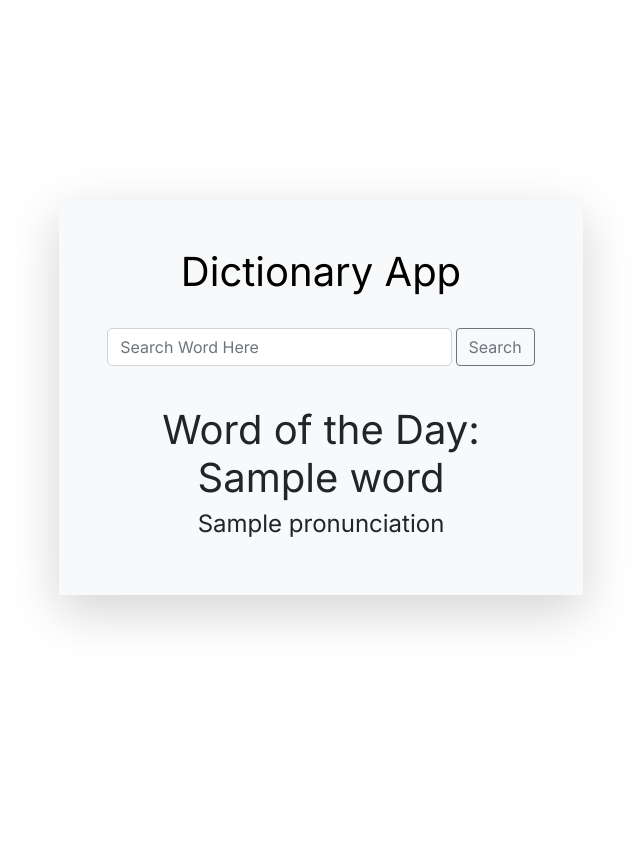
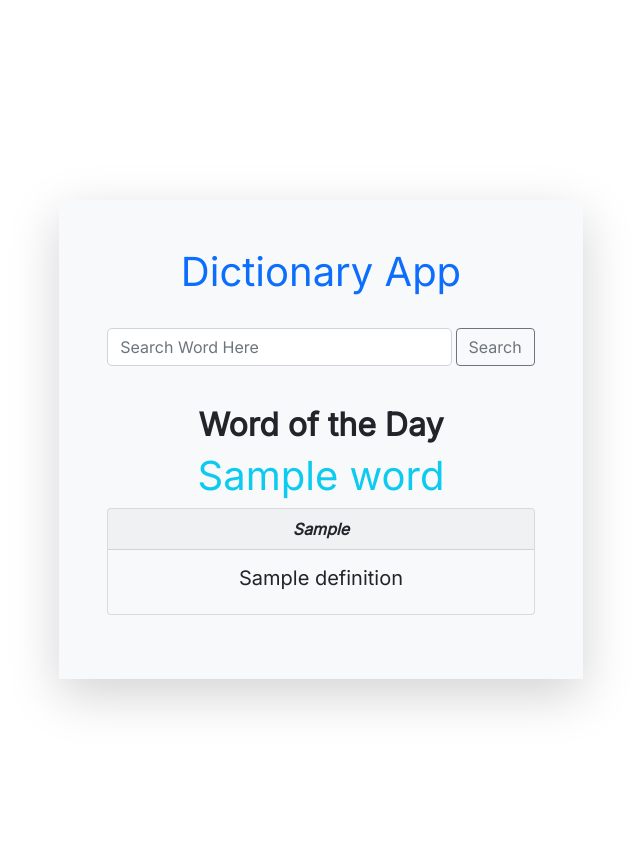
Before and after one commit to ParaskR/dictionary-flask-fork, a Flask app: template dictionary_app/templates/base.html in a window 1280 px wide. Shown: the part 56-911 px from the top of the page, without its empty margins (319-959 px from the left). Run offline with Flask 2, Linux system fonts and the light colour scheme; the template is opened without the code that fills it: most values are stand-ins (such as "Sample title", 1, 10 or a date in 2020); some libraries are stand-ins or nearby versions.

Commit message:
word of the day - working

```diff
--- a/dictionary_app/app.py
+++ b/dictionary_app/app.py
@@ -33,17 +33,14 @@ def register():
 
 @flask_app.route('/')
 def index():
-    # Code for word of the day
-    random_word = RandomWords()
-    random_word = random_word.get_random_word()
-    return word_definition(random_word, "base.html")
+    return word_of_the_day()
 
 
 @flask_app.route('/', methods=['POST'])
 def word_search_post():
     user_text = request.form['user_text']
     if user_text != "":
-        return word_definition(user_text, "word.html")
+        return word_definition(user_text)
     else:
         return render_template("base.html")
 
@@ -51,7 +48,23 @@ def word_search_post():
 app.mount("/v1", WSGIMiddleware(flask_app))
 
 
-def word_definition(word, template_name):
+def word_of_the_day():
+    r = RandomWords()
+    r = json.loads(r.word_of_the_day())
+
+    word = r["word"]
+    part_of_speech = []
+    definitions = []
+
+    for definition in r["definations"]:
+        definitions.append(definition["text"])
+        part_of_speech.append(definition["partOfSpeech"])
+
+    word_results = zip(part_of_speech, definitions)
+    return render_template("base.html", word=word, word_results=word_results)
+
+
+def word_definition(word):
     url = "https://api.dictionaryapi.dev/api/v2/entries/en/"
 
     # Parse and clean the user's word so that it is appropriate for the API call
@@ -114,7 +127,7 @@ def word_definition(word, template_name):
         # Render word_not_found.html if API doesn't return any definitions
         return render_template("word_not_found.html"), 404
 
-    return render_template(template_name=template_name, word=word, pronunciation=pronunciation, audio=audio_link,
+    return render_template("word.html", word=word, pronunciation=pronunciation, audio=audio_link,
                            word_results=word_results,
                            audio_button=audio_button, synonyms=synonyms, antonyms=antonyms)
 
--- a/dictionary_app/templates/base.html
+++ b/dictionary_app/templates/base.html
@@ -73,7 +73,7 @@
         <div class="rounded d-flex justify-content-center">
             <div class="col-md-5 col-sm-12 shadow-lg p-5 bg-light">
                 <div class="text-center">
-                    <h1><a class="link" href="/">Dictionary App</a></h1>
+                    <h1><a class="link text-primary" href="/">Dictionary App</a></h1>
                     <br>
                     <form method="POST">
                         <div class="input-group mb-3">
@@ -92,9 +92,20 @@
                     <br>
                     {% block content %}
                         <div class="row">
-                            <h2 class="display-6 ini">Word of the Day: {{ word }}</h2>
-                            <h4>{{ pronunciation }}</h4>
+                            <h2 class><strong>Word of the Day</strong></h2>
+                            <h3 class="display-6 ini text-info">{{ word }}</h3>
                         </div>
+
+                        {% for part_of_speech, definition in word_results %}
+                            {% if part_of_speech != None %}
+                                <div class="card text-dark bg-light mb-3">
+                                <div class="card-header"><strong><em>{{ part_of_speech }}</em></strong></div>
+                            {% endif %}
+                        <div class="card-body">
+                            <h5 class="card-title">{{ definition }}</h5>
+                        </div>
+                        </div>
+                        {% endfor %}
                     {% endblock %}
                 </div>
             </div>
```
